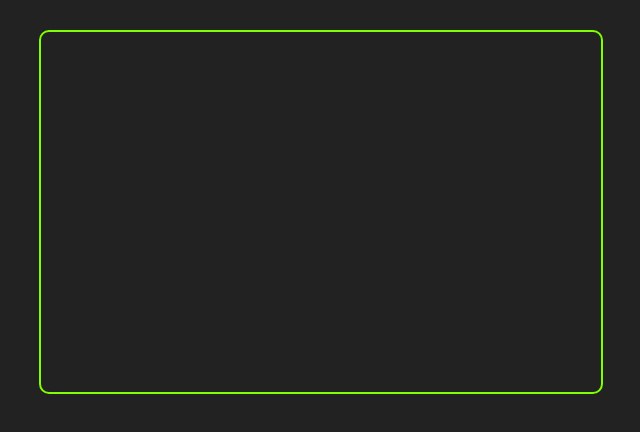
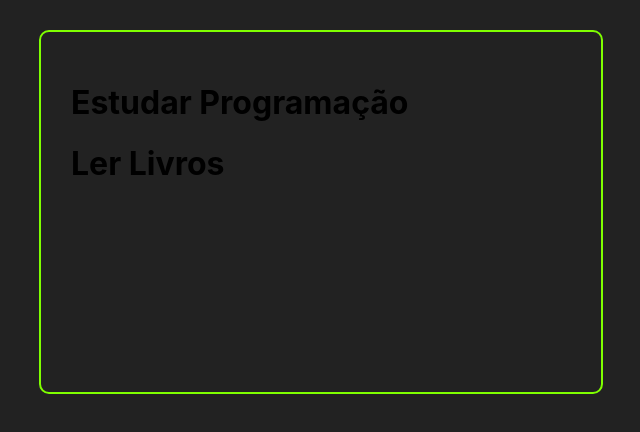
Before and after one commit to gabriel61/gerenciador-de-tarefas, a React (Create React App) app: page / in a window 1280 px wide. Shown: the top 432 px of the page, without its empty margins (319-959 px from the left). Built offline with nearby package versions, Linux system fonts and the light colour scheme.

Commit message:
AdicionaTasks

```diff
--- a/src/App.js
+++ b/src/App.js
@@ -1,10 +1,11 @@
 import React, { useState } from "react";
 import './App.css';
+import Tasks from "./components/Tasks";
 
 const App = () => {
 
   //let message = "holy s";
-  const [task, setTask] = useState([
+  const [tasks, setTasks] = useState([
     {
       id: '1',
       title: 'Estudar Programação',
@@ -19,10 +20,9 @@
 
   return (
     <>
-      <div className="container"></div>
-      {/* <button onClick={() => setMessage("hellooooooo")}>
-        mudar mensagem
-      </button> */}
+      <div className="container">
+        <Tasks tasks={tasks} />
+      </div>
     </>
   );
 };
--- /dev/null
+++ b/src/components/Task.js
@@ -0,0 +1,7 @@
+import React from 'react';
+
+const Task = ({task}) => {
+    return <h1>{task.title}</h1>;
+}
+
+export default Task;
--- /dev/null
+++ b/src/components/Tasks.js
@@ -0,0 +1,15 @@
+import React from "react";
+import Task from "./Task";
+
+const Tasks = ({ tasks }) => {
+    return (
+        <>
+            {/* para cada task vamos renderizar uma task */}
+            {tasks.map((task) => (
+                <Task task={task} />
+            ))}
+        </>
+    )
+};
+
+export default Tasks;
```
